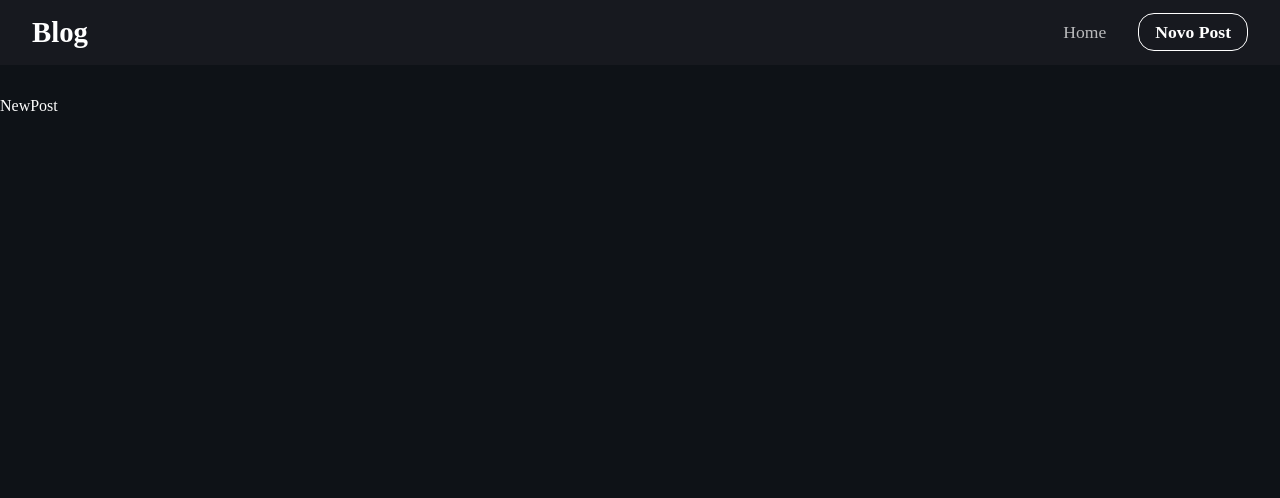
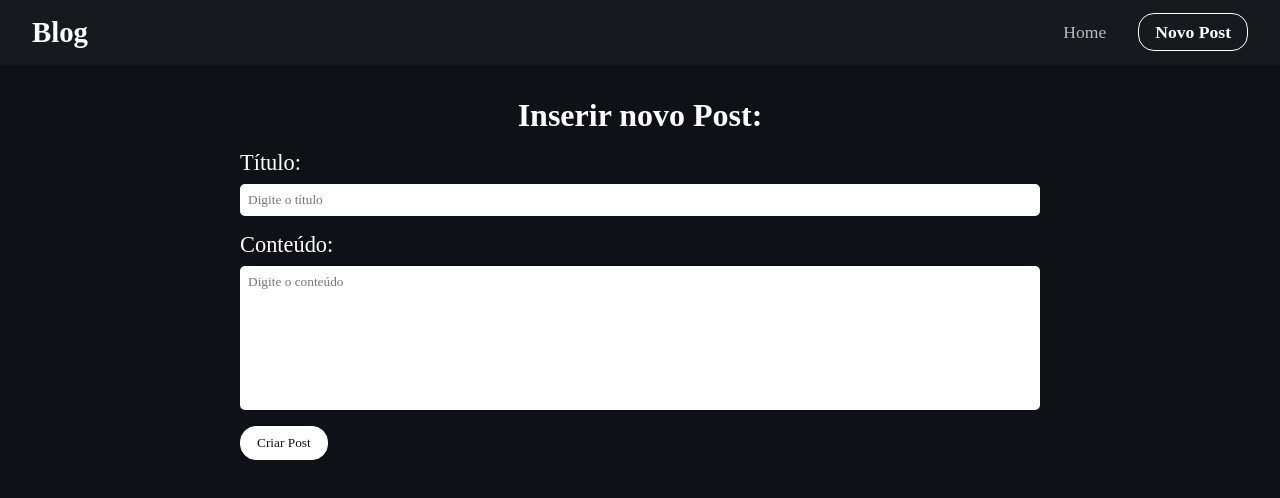
Before and after one commit to vitorfdrangel/Blog-React, a React (Vite) app: page /newpost in a window 1280 px wide. Shown: the top 498 px of the page. Built offline with nearby package versions, Linux system fonts and the light colour scheme; a web font is replaced by a local one.

Commit message:
Blog-React

```diff
--- /dev/null
+++ b/src/axios/config.js
@@ -0,0 +1,10 @@
+import axios from "axios";
+
+const BlogFetch = axios.create({
+  baseURL: "https://jsonplaceholder.typicode.com",
+  headers: {
+    "Content-Type": "application/json",
+  },
+});
+
+export default BlogFetch;
--- a/src/routes/Home.jsx
+++ b/src/routes/Home.jsx
@@ -2,7 +2,8 @@ import { useState, useEffect } from "react";
 
 import { Link } from "react-router-dom";
 
-import axios from "axios";
+// import axios from "axios";
+import BlogFetch from "../axios/config";
 
 import "./Home.css";
 
@@ -11,9 +12,7 @@ const Home = () => {
 
   const getPosts = async () => {
     try {
-      const response = await axios.get(
-        "https://jsonplaceholder.typicode.com/posts"
-      );
+      const response = await BlogFetch.get("/posts");
 
       const data = response.data;
 
--- /dev/null
+++ b/src/routes/NewPost.css
@@ -0,0 +1,35 @@
+.new-post h2 {
+  text-align: center;
+  font-size: 2rem;
+  margin-bottom: 1rem;
+}
+
+form {
+  max-width: 800px;
+  width: 100%;
+  margin: 0 auto;
+}
+
+.form-control label {
+  display: flex;
+  flex-direction: column;
+  margin-bottom: 1rem;
+}
+
+.form-control span {
+  font-size: 1.4rem;
+  margin-bottom: 0.5rem;
+}
+
+.form-control input,
+.form-control textarea {
+  padding: 0.5rem;
+  border-radius: 5px;
+  border: none;
+  resize: none;
+  outline: none;
+}
+
+.form-control textarea {
+  height: 8rem;
+}
--- a/src/routes/NewPost.jsx
+++ b/src/routes/NewPost.jsx
@@ -1,7 +1,26 @@
-import React from "react";
+import "./NewPost.css";
 
 const NewPost = () => {
-  return <div>NewPost</div>;
+  return (
+    <div className="new-post">
+      <h2>Inserir novo Post:</h2>
+      <form>
+        <div className="form-control">
+          <label>
+            <span>Título:</span>
+            <input type="text" id="title" placeholder="Digite o título" />
+          </label>
+        </div>
+        <div className="form-control">
+          <label>
+            <span>Conteúdo:</span>
+            <textarea id="body" placeholder="Digite o conteúdo"></textarea>
+          </label>
+        </div>
+        <input type="submit" value="Criar Post" className="btn" />
+      </form>
+    </div>
+  );
 };
 
 export default NewPost;
```
